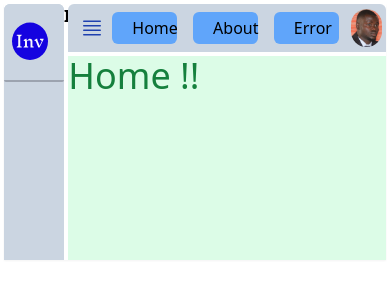
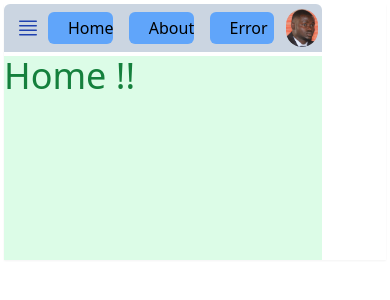
Before and after one commit to onesime12/Innov, a Vue app: page / in a window 390 px wide. Shown: the top 300 px of the page. Built offline with nearby package versions, Linux system fonts and the light colour scheme.

Commit message:
display and hidde sidebar navigation

```diff
--- a/src/App.vue
+++ b/src/App.vue
@@ -8,7 +8,7 @@
   <div class="min-h-screen flex justify-center items-start">
     <div class="flex-1 max-w-full mx-auto p-1">
       <div class="grid grid-cols-6 grid-rows-5 min-h-full gap-1 grid-flow-row-dense shadow-sm">
-        <div class="bg-slate-300 row-span-5 rounded-t-md">
+        <div class="bg-slate-300 row-span-5 rounded-t-md hidden md:block">
           <div class="grig grid-rows-4">
             <div class="flex justify-start border-b-2 border-gray-400 items-center bg-slate-300 rounded-md rounded-b-sm  pb-1">
               <img class="max-h-10 lg:max-h-12 mx-2" src="Group 1.svg" alt="Logo" srcset="">
```
